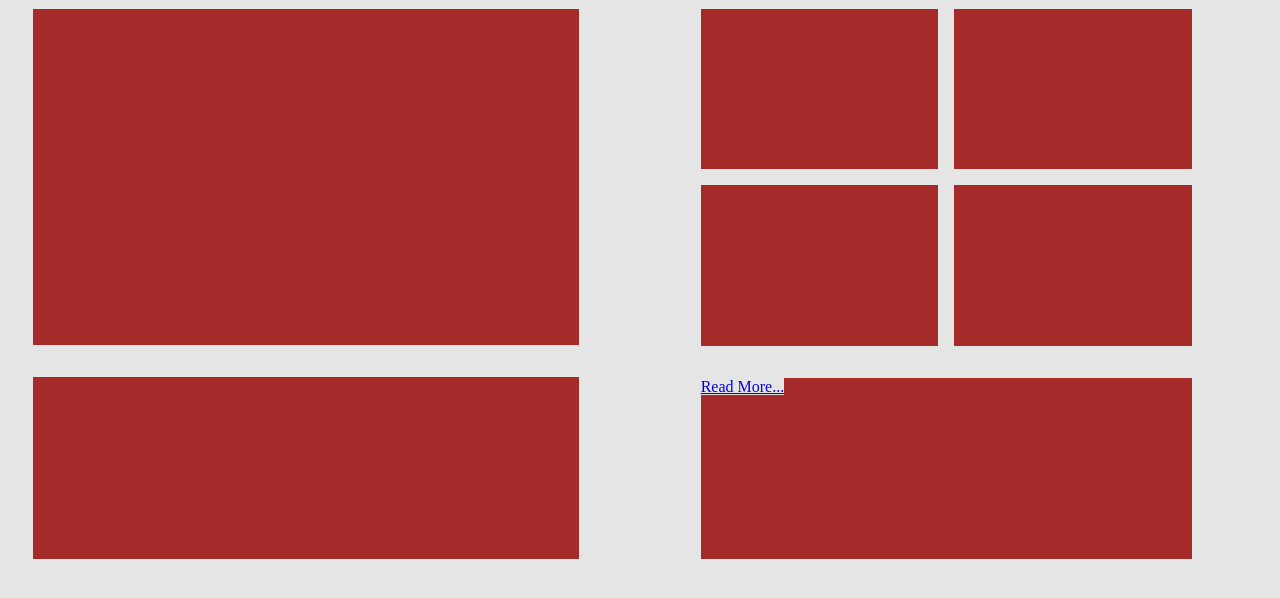
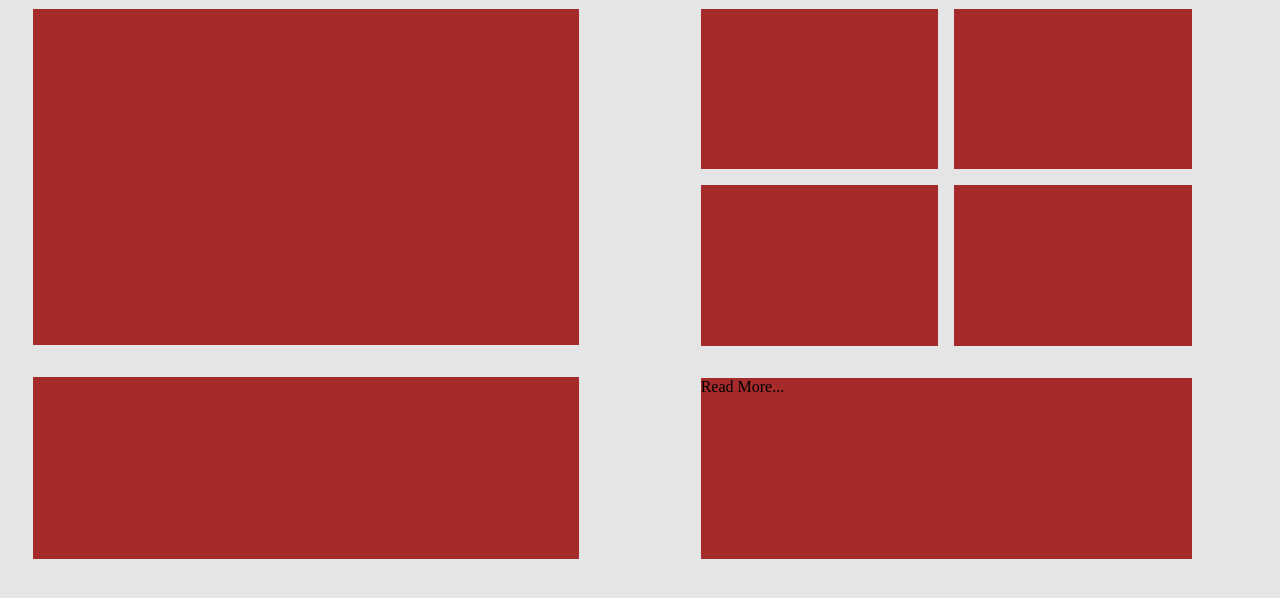
Before and after one commit to SwapnilX95/january-frontend1--part1, a plain HTML site: page index.html in a window 1280 px wide. Shown: the part 66-664 px from the top of the page. Drawn offline with Linux system fonts and the light colour scheme.

Commit message:
Update style.css

```diff
--- a/style.css
+++ b/style.css
@@ -157,3 +157,13 @@
    background-colorblue: ;
 
  }
+
+
+
+ a
+ {
+    z-index: 1;
+    text-decoration: none;
+    background-color:brown;
+    color: black;
+ }
```
